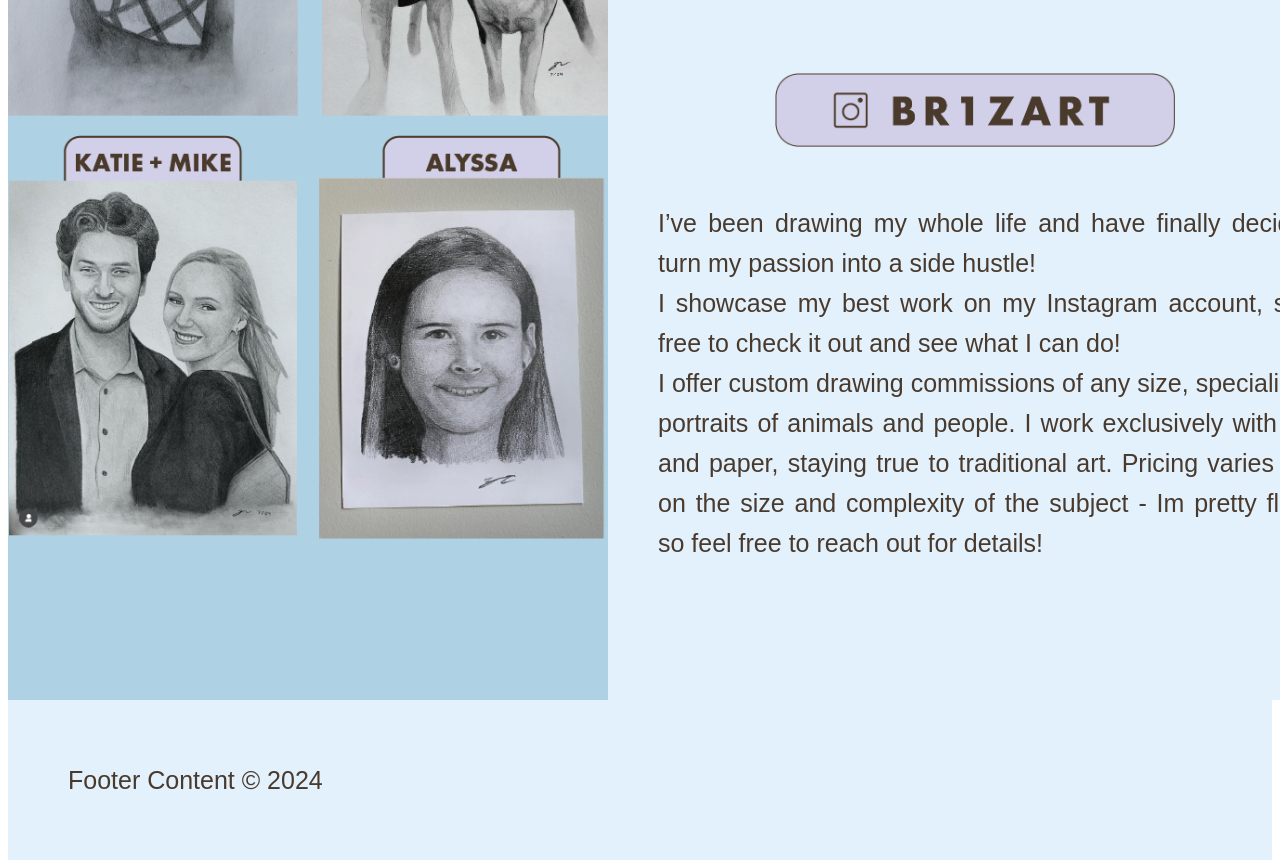
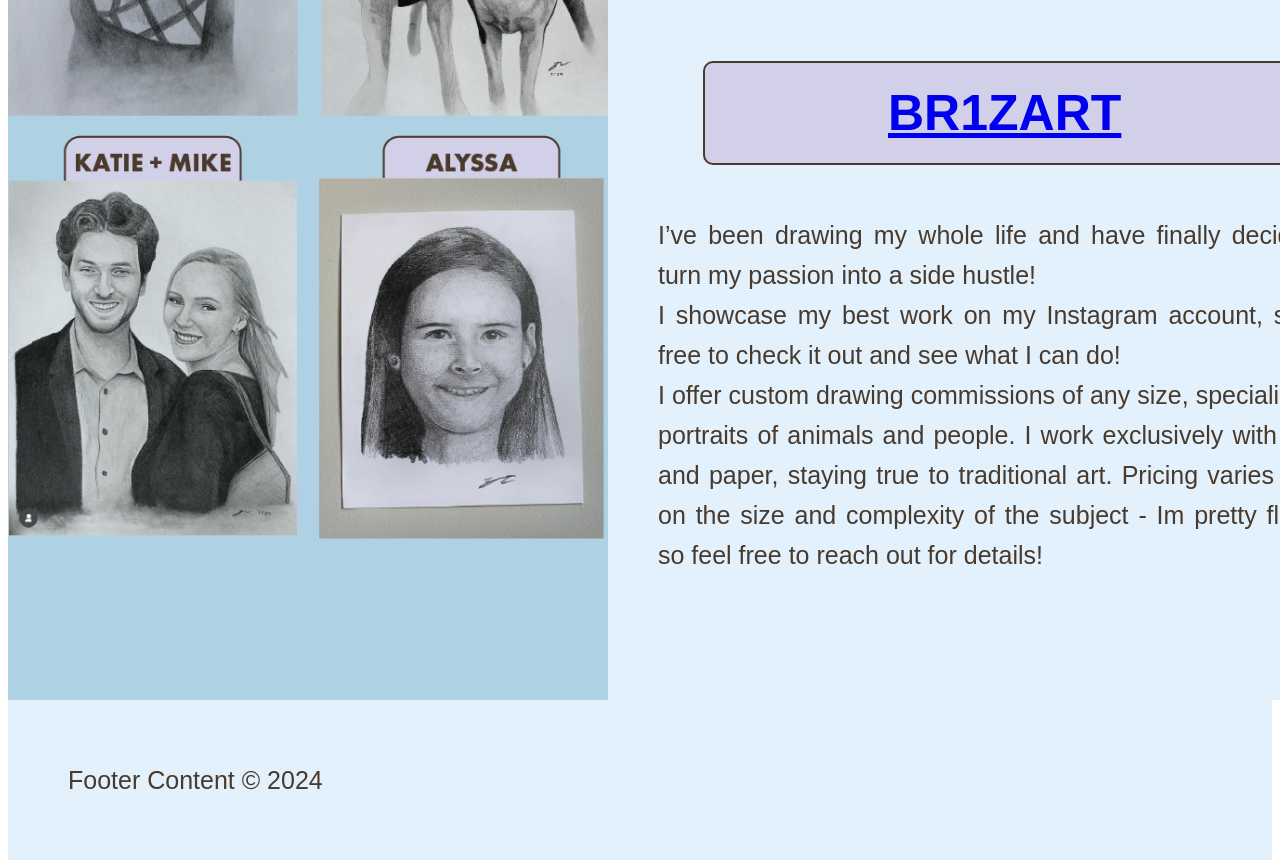
Before and after one commit to bkzampin/web, a plain HTML site: page index.html in a window 1280 px wide. Shown: the part 867-1728 px from the top of the page. Drawn offline with Linux system fonts and the light colour scheme; a web font is replaced by a local one.

Commit message:
hyperlink

```diff
--- a/index.html
+++ b/index.html
@@ -92,6 +92,25 @@
   font-weight: 700; /* Ensure normal weight */
   margin: 0 100 20px 100; /* Removes top margin and adds spacing below */
 }
+.rectangle {
+  background-color: #d2d0e8; /* Light purple */
+  width: 600px; /* Fixed width in pixels */
+  height: 100px; /* Height in pixels */
+  margin: 20px auto; /* Centers the rectangle horizontally and adds spacing */
+  border: 2px solid #493a2d; /* Adds a 2px solid border with brown color */
+  border-radius: 10px; /* Rounds the corners */
+  display: flex; /* Flexbox for easy centering */
+  justify-content: center; /* Horizontally center content */
+  align-items: center; /* Vertically center content */
+  text-align: center; /* Center text alignment */
+}
+    .rectangle-text {
+  color: #493a2d; /* Matches the border color */
+  font-size: 50px; /* Adjust font size as needed */
+  font-weight: bold; /* Make the text bold */
+  margin: 0; /* Remove default margins from <p> */
+  text-decoration: none;
+}
     p {
   color: #493a2d;
   font-size: 25px;
@@ -143,7 +162,11 @@
         <h2>I TAKE<br>
         COMMISSIONS!
         </h2>
-<img src="br1zart.png" alt="insta" class="styled-image">
+      <div class="rectangle">
+  <p class="rectangle-text">
+        <a href="https://www.instagram.com/br1zart/" target="_blank"> BR1ZART</a></p>
+</div>
+
 
         <p>I’ve been drawing my whole life and have finally decided to turn my passion into a side hustle!<br>
           I showcase my best work on my Instagram account, so feel free to check it out and see what I can do!
```
